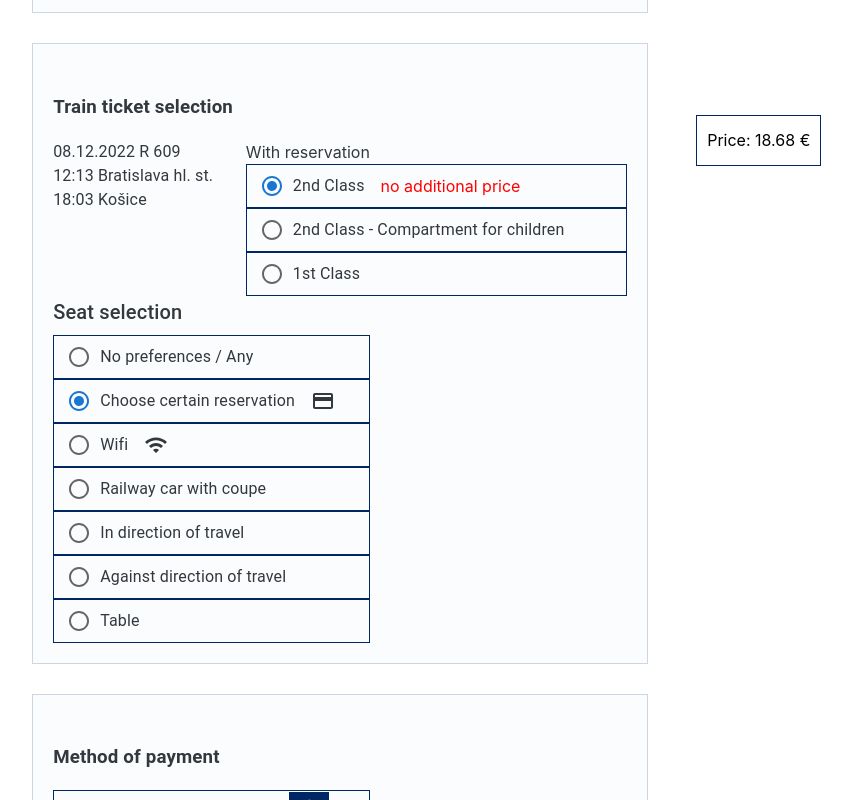
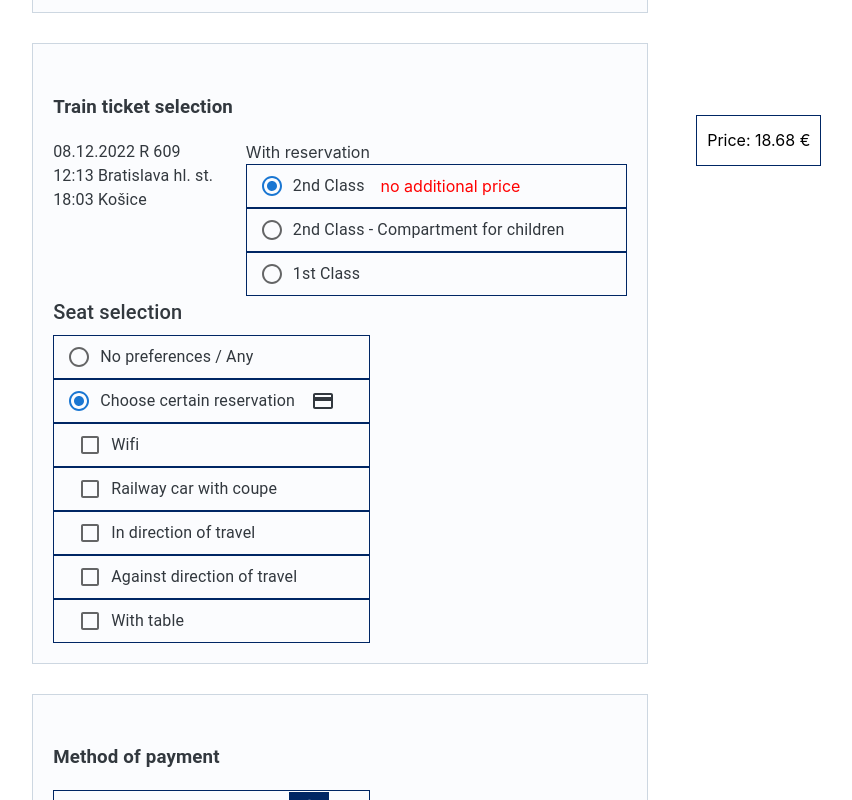
Before and after one commit to vsvvan/railway, a React (Create React App) app: page /checkout in a window 1280 px wide. Both pictures are taken after a click on the label "Choose certain reservation". Shown: the part 627-1427 px from the top of the page, without its empty margins (167-1019 px from the left). Built offline with nearby package versions, Linux system fonts and the light colour scheme.

Commit message:
Seat Selection

```diff
--- /dev/null
+++ b/src/components/checkout/SeatPreferences.tsx
@@ -0,0 +1,68 @@
+import {
+    Grid,
+    Radio,
+    RadioGroup,
+    Typography,
+  } from '@mui/material';
+  import { ChangeEvent, useState } from 'react';
+  import CreditCardIcon from '@mui/icons-material/CreditCard';
+  import WifiIcon from '@mui/icons-material/Wifi';
+  import './TrainTicketSelection.css';
+  import Sheet from '@mui/joy/Sheet';
+  import { Box,FormControlLabel, Checkbox, FormControl,FormLabel,FormGroup } from '@mui/material';
+
+
+
+
+
+
+
+  export const SeatPreferences = () => {
+const[preferences,setPreferences] =useState<string[]>([])
+console.log({preferences})
+const handleChangeSeatPreferences = (event: React.ChangeEvent<HTMLInputElement>)=>{
+    const index =preferences.indexOf(event.target.value)
+    if(index=== -1){
+        setPreferences([...preferences,event.target.value])}
+    else{
+        setPreferences(preferences.filter((preference)=> preference !== event.target.value))
+    }
+}
+
+
+    return (
+
+                <FormGroup sx={{
+                    marginLeft: 1.37,
+                  }}>
+                <FormControlLabel
+                    className="TrainSeatBox"
+                    label="Wifi"
+                    control={<Checkbox value={"Wifi"} checked={preferences.includes("Wifi")} onChange={handleChangeSeatPreferences}/>}
+                    />
+                <FormControlLabel
+                    className="TrainSeatBox"
+                    label="Railway car with coupe"
+                    control={<Checkbox value={"Railway car with coupe"} checked={preferences.includes("Railway car with coupe")} onChange={handleChangeSeatPreferences}/>}
+                    />
+                <FormControlLabel
+                    className="TrainSeatBox"
+                    label="In direction of travel"
+                    control={<Checkbox value={"In direction of travel"} checked={preferences.includes("In direction of travel")} onChange={handleChangeSeatPreferences}/>}
+                    />
+                <FormControlLabel
+                    className="TrainSeatBox"
+                    label="Against direction of travel"
+                    control={<Checkbox value={"Against direction of travel"} checked={preferences.includes("Against direction of travel")} onChange={handleChangeSeatPreferences}/>}
+                    />
+                <FormControlLabel
+                    className="TrainSeatBox"
+                    label="With table"
+                    control={<Checkbox value={"With table"} checked={preferences.includes("With table")} onChange={handleChangeSeatPreferences}/>}
+                    />
+                </FormGroup>
+
+
+
+    );
+  };
--- a/src/components/checkout/TrainTicketSelection.tsx
+++ b/src/components/checkout/TrainTicketSelection.tsx
@@ -10,21 +10,29 @@ import CreditCardIcon from '@mui/icons-material/CreditCard';
 import WifiIcon from '@mui/icons-material/Wifi';
 import './TrainTicketSelection.css';
 import Sheet from '@mui/joy/Sheet';
+import { Multiselect } from "multiselect-react-dropdown";
+import { SeatPreferences } from './SeatPreferences';
 
 export const TrainTicketSelection = () => {
   const [seatValue, setSeatValue] = useState('no-pref-seat');
   const [seatType, setSeatType] = useState('2nd-class');
-  const[seatPreferences,setSeatPreferences] =useState('wi-fi');
+  const [seatPreferences, setSeatPreferences] = useState(false);
+  const [popUpMenu, setPopUpMenu] = useState(false);
+  const[visible, setVisible]=useState(false);
+
+
 
   const handleChangeSeat = (event: ChangeEvent<HTMLInputElement>) => {
     setSeatValue((event.target as HTMLInputElement).value);
   };
-  const handleChangePreferences = (event: ChangeEvent<HTMLInputElement>) => {
-    setSeatPreferences((event.target as HTMLInputElement).value);
-  };
+
   const handleChangeType = (event: ChangeEvent<HTMLInputElement>) => {
     setSeatType((event.target as HTMLInputElement).value);
   };
+  function handleseatPreferences() {
+    return (
+      seatPreferences)
+  }
   return (
     <Sheet
       variant="outlined"
@@ -96,67 +104,25 @@ export const TrainTicketSelection = () => {
             value="no-pref-seat"
             control={<Radio />}
             label="No preferences / Any"
+            onClick={()=>setVisible(false)}
+
           />
         </div>
-        <div className="TrainSeatBox">
+        <div  className="TrainSeatBox">
 
-          <FormControlLabel
-            value="choose-seat"
-            control={<Radio />}
-            label="Choose certain reservation"
-          />
+        <FormControlLabel
+          value="choose-seat"
+          control={<Radio />}
+          label="Choose certain reservation"
+          onClick={()=>setVisible(true)}
 
-          <CreditCardIcon />
+        />
+        <CreditCardIcon />
         </div>
-        </RadioGroup>
 
-        <RadioGroup
-        aria-labelledby="demo-controlled-radio-buttons-group"
-        name="controlled-radio-buttons-group"
-        value={seatPreferences}
-        onChange={handleChangePreferences}
-      >
-        <div className="TrainSeatBox">
-          <FormControlLabel
-            value="Wifi"
-            control={<Radio />}
-            label="Wifi"
-          />
-          <WifiIcon />
-        </div>
-        <div className="TrainSeatBox">
-          <FormControlLabel
-            value="Railway car with coupe"
-            control={<Radio />}
-            label="Railway car with coupe"
-          />
+    </RadioGroup>
+    {visible && <SeatPreferences/>}
 
-        </div>
-        <div className="TrainSeatBox">
-          <FormControlLabel
-            value="In direction of travel"
-            control={<Radio />}
-            label="In direction of travel"
-          />
-
-        </div>
-        <div className="TrainSeatBox">
-          <FormControlLabel
-            value="Against direction of travel"
-            control={<Radio />}
-            label="Against direction of travel"
-          />
-
-        </div>
-        <div className="TrainSeatBox">
-          <FormControlLabel
-            value="Table"
-            control={<Radio />}
-            label="Table"
-          />
-
-        </div>
-        </RadioGroup>
-    </Sheet>
+    </Sheet >
   );
 };
```
